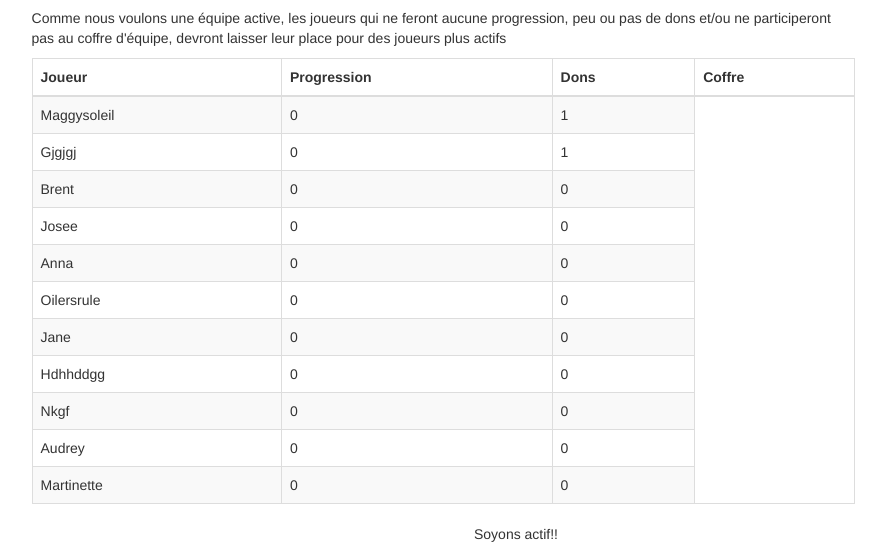
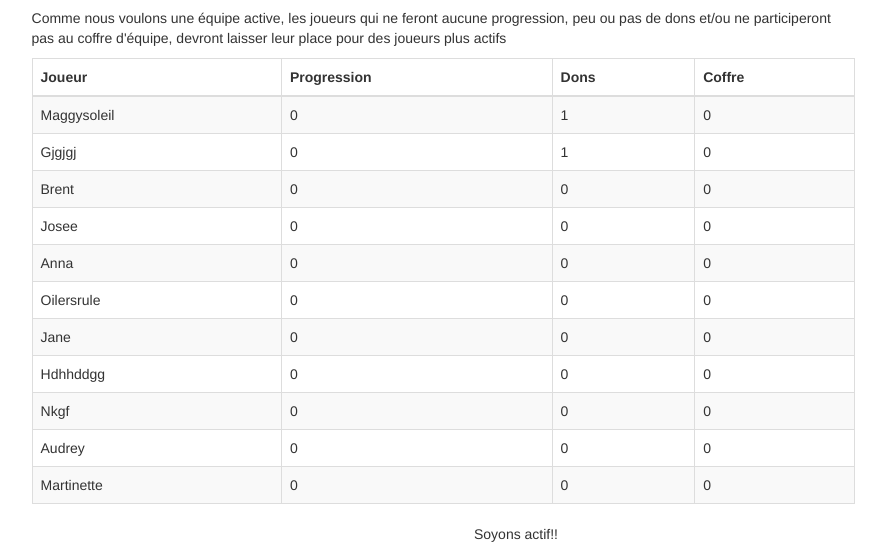
Before and after one commit to manutrix/toonblast, a PHP site: page /2018-04-16.php in a window 1280 px wide. Shown: the part 1841-2395 px from the top of the page, without its empty margins (124-1010 px from the left). Run offline with PHP 8.4, Linux system fonts and the light colour scheme.

Commit message:
Missing column

```diff
--- a/2018-04-16.php
+++ b/2018-04-16.php
@@ -255,14 +255,17 @@
                     <td>Maggysoleil</td>
                     <td>0</td>
                     <td>1</td>
+                    <td>0</td>
                 </tr>
                 <tr>
                     <td>Gjgjgj</td>
                     <td>0</td>
                     <td>1</td>
+                    <td>0</td>
                 </tr>
                 <tr>
                     <td>Brent</td>
+                    <td>0</td>
                     <td>0</td>
                     <td>0</td>
                 </tr>
@@ -270,9 +273,11 @@
                     <td>Josee</td>
                     <td>0</td>
                     <td>0</td>
+                    <td>0</td>
                 </tr>
                 <tr>
                     <td>Anna</td>
+                    <td>0</td>
                     <td>0</td>
                     <td>0</td>
                 </tr>
@@ -280,9 +285,11 @@
                     <td>Oilersrule</td>
                     <td>0</td>
                     <td>0</td>
+                    <td>0</td>
                 </tr>
                 <tr>
                     <td>Jane</td>
+                    <td>0</td>
                     <td>0</td>
                     <td>0</td>
                 </tr>
@@ -290,9 +297,11 @@
                     <td>Hdhhddgg</td>
                     <td>0</td>
                     <td>0</td>
+                    <td>0</td>
                 </tr>
                 <tr>
                     <td>Nkgf</td>
+                    <td>0</td>
                     <td>0</td>
                     <td>0</td>
                 </tr>
@@ -300,9 +309,11 @@
                     <td>Audrey</td>
                     <td>0</td>
                     <td>0</td>
+                    <td>0</td>
                 </tr>
                 <tr>
                     <td>Martinette</td>
+                    <td>0</td>
                     <td>0</td>
                     <td>0</td>
                 </tr>
```
